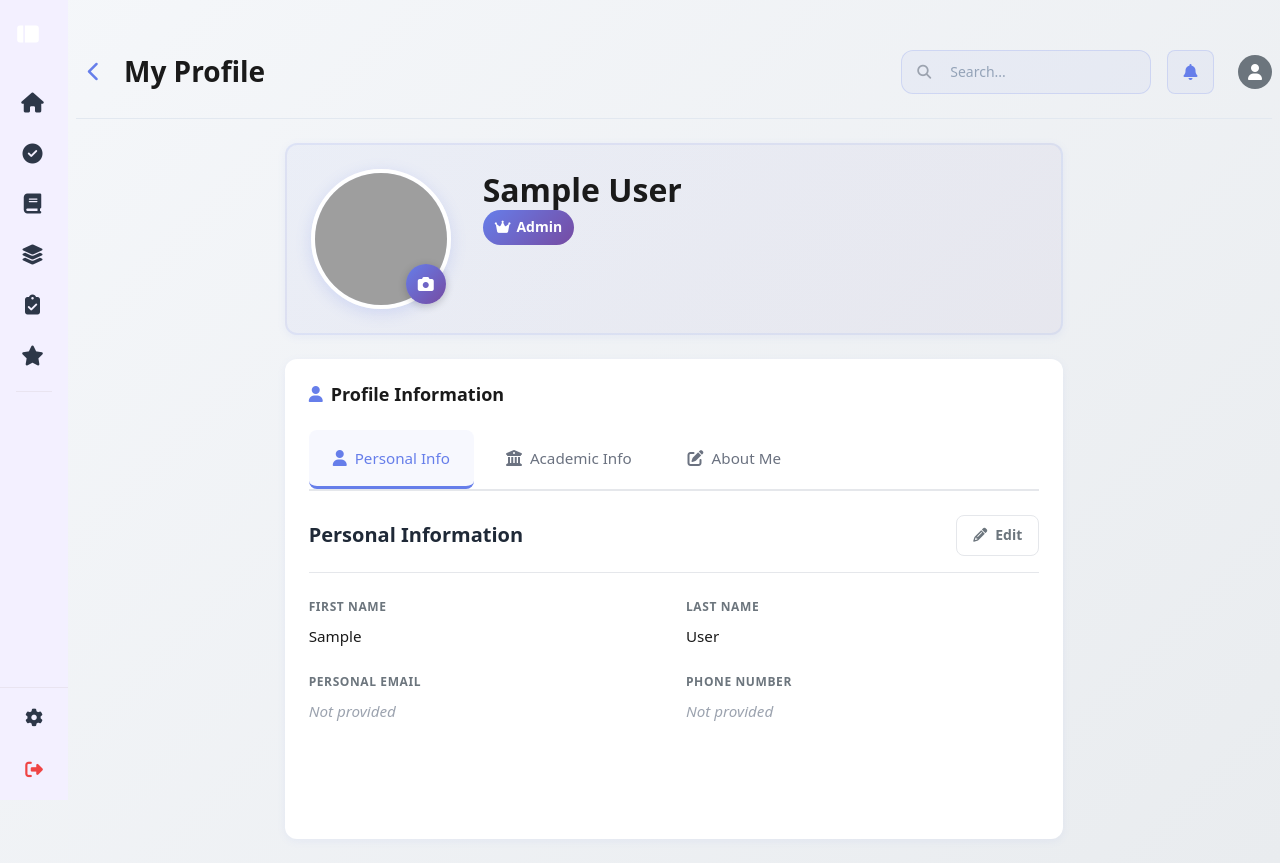
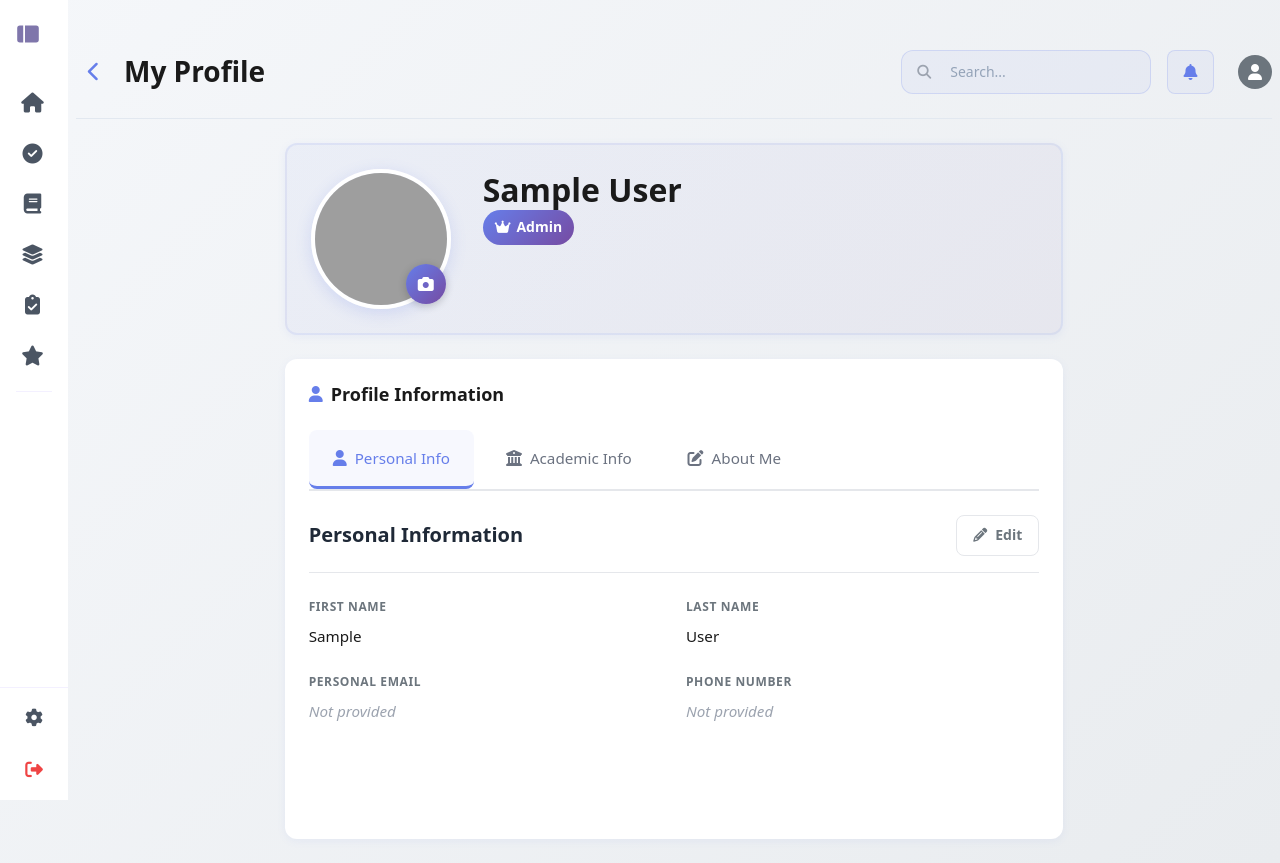
Before and after one commit to cdanpc/CSIT327-G5-PaperTrail, a Django app: page /accounts/profile/ in a window 1280 px wide. Run offline with Django 5.2, Linux system fonts and the light colour scheme; the visitor is signed in with stand-in values (Sample User, id 1); data comes from the database, SQL or seed files in the repository; data that the repository does not hold is empty; some libraries are stand-ins or nearby versions; grey boxes are pictures that could not be loaded.

Commit message:
cabataña(feature): modified sidebar

```diff
--- a/static/css/profile_style.css
+++ b/static/css/profile_style.css
@@ -47,16 +47,6 @@ html {
     gap: 2rem;
     max-width: 1400px;
     margin: 0 auto;
-}
-
-/* ==================== SIDEBAR ==================== */
-.deck-detail-sidebar {
-    background: #f3f0ff;
-    border-radius: var(--card-radius);
-    padding: var(--padding-card);
-    height: fit-content;
-    position: sticky;
-    top: 2rem;
 }
 
 /* ==================== LEFT COLUMN: MAIN CONTENT ==================== */
--- a/static/css/sidebar.css
+++ b/static/css/sidebar.css
@@ -3,11 +3,13 @@
 :root {
     --sidebar-collapsed-width: 68px;
     --sidebar-expanded-width: 210px;
-    --sidebar-bg: #f3f0ff;
-    --sidebar-hover: #e9e4f0;
-    --sidebar-active: #667eea;
-    --sidebar-text: #2d3748;
-    --sidebar-text-active: #ffffff;
+    /* --- COLOR MODIFICATIONS START HERE --- */
+    --sidebar-bg: #FFFFFF;        /* Pure White Background */
+    --sidebar-hover: #F3F0FF;     /* Light Purple Hover (Brand-aligned) */
+    --sidebar-active: #667eea;    /* Primary Purple Active State (Brand Color) */
+    --sidebar-text: #4B5563;      /* Dark Grey Default Text */
+    --sidebar-text-active: #FFFFFF; /* White Active Text */
+    /* --- COLOR MODIFICATIONS END HERE --- */
     --transition-speed: 0.3s;
     --transition-timing: cubic-bezier(0.4, 0, 0.2, 1);
 
@@ -78,7 +80,7 @@
     display: flex;
     align-items: center;
     gap: var(--spacing-md);
-    color: var(--sidebar-text-active);
+    color: var(--sidebar-active);
     cursor: pointer;
     position: relative;
     height: var(--logo-icon-size);
@@ -104,7 +106,7 @@
     top: 0;
     width: var(--logo-icon-size);
     height: var(--logo-icon-size);
-    filter: brightness(0) invert(1);
+    filter: invert(0.4) sepia(1) hue-rotate(210deg) saturate(1.5);
     opacity: 0;
     transform: scale(0.85);
     transition: opacity 0.2s var(--transition-timing),
```
Also changed, not shown: other parts of static/css/sidebar.css (+34 -15 lines).
